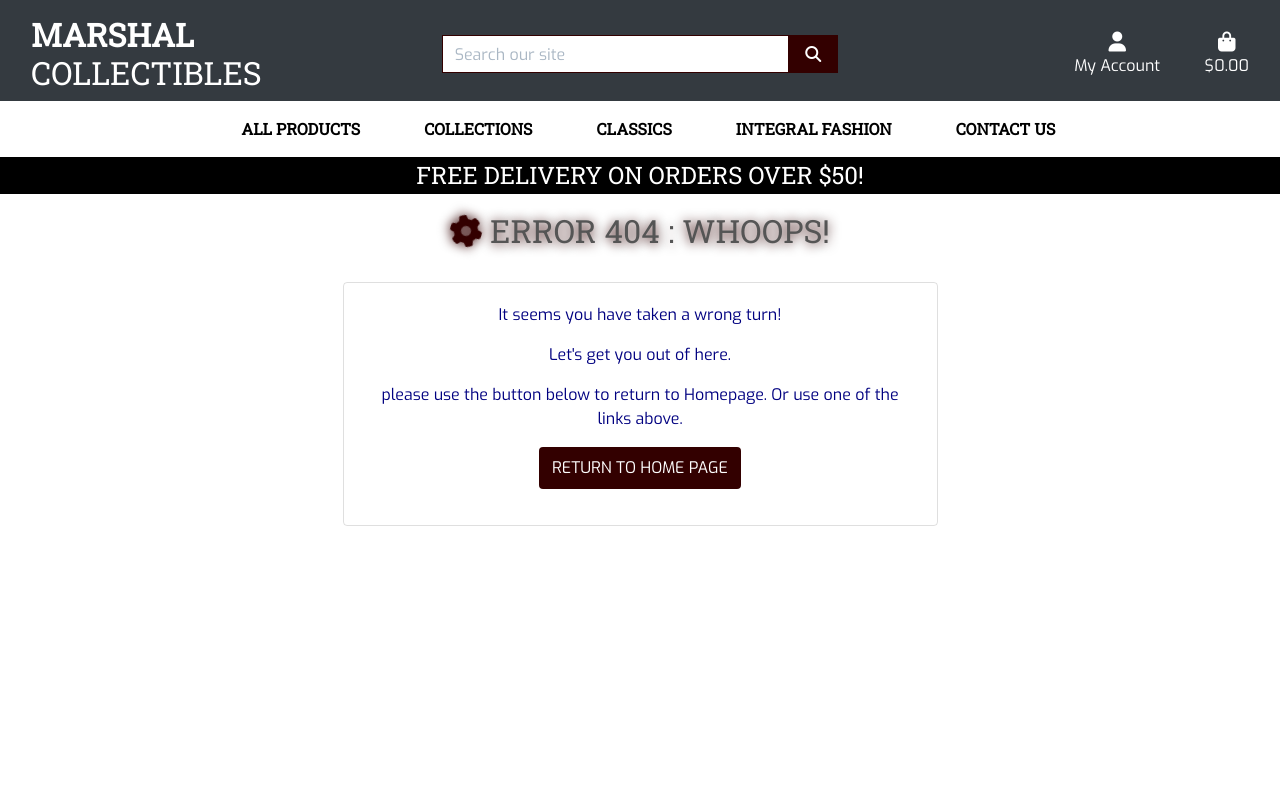
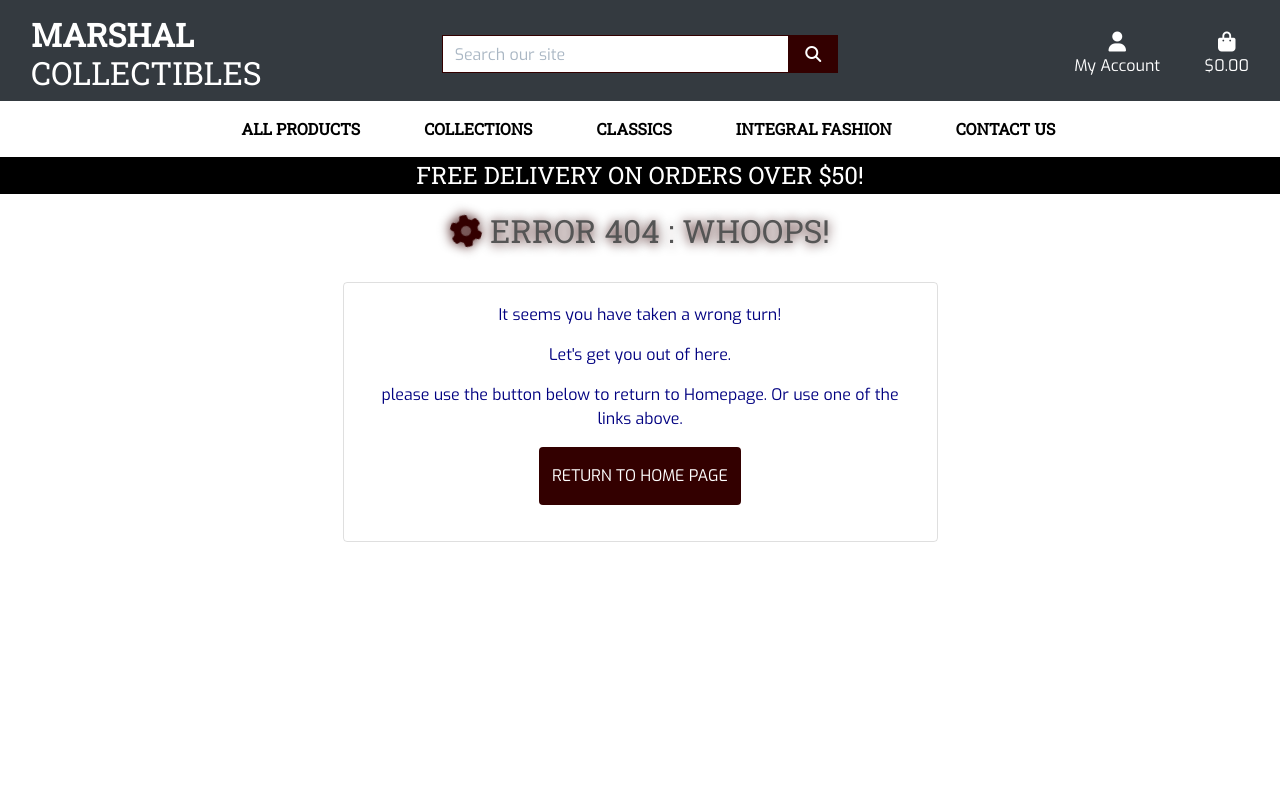
Before and after one commit to Seagather/Marshal-Unisex-Collectibles, a Django app: template templates/404.html in a window 1280 px wide. Shown: the top 799 px of the page. Run offline with Django 3.2, Linux system fonts and the light colour scheme; the template is opened without the code that fills it, so the values that code supplies are empty; some libraries are stand-ins or nearby versions.

Commit message:
404 page corrections continues

```diff
--- a/templates/404.html
+++ b/templates/404.html
@@ -31,7 +31,7 @@
                         <p>It seems you have taken a wrong turn!</p>
                         <p>Let's get you out of here.</p>
                         <p>please use the button below to return to Homepage. Or use one of the links above.</p>
-                        <a href="{% url 'home' %}" class="btn btn-black text-uppercase py-2 mb-3">Return to Home Page</a>
+                        <a href="{% url 'home' %}" class="btn btn-black text-uppercase py-3 mb-3">Return to Home Page</a>
                     </div>
                 </div>
             </div>
```
